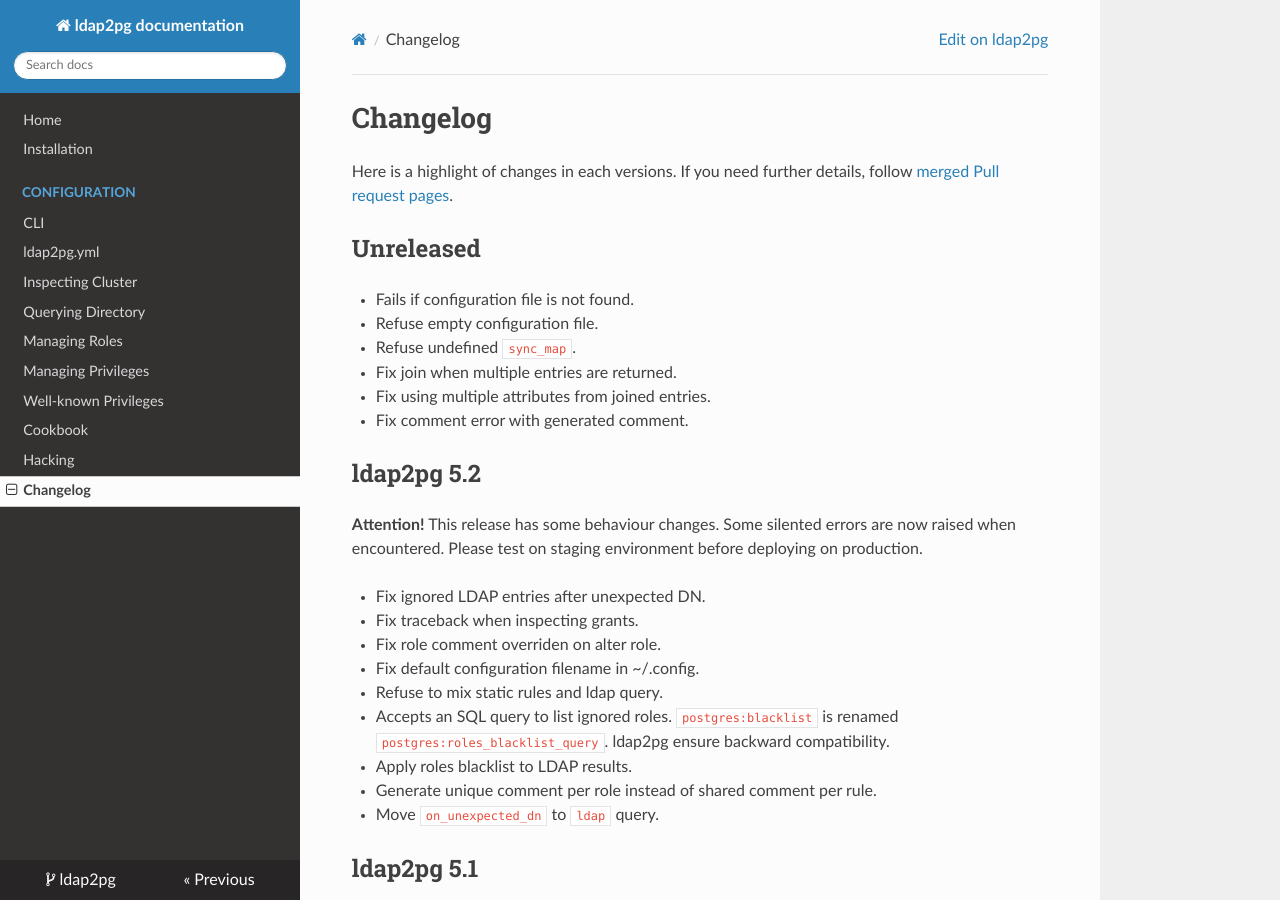
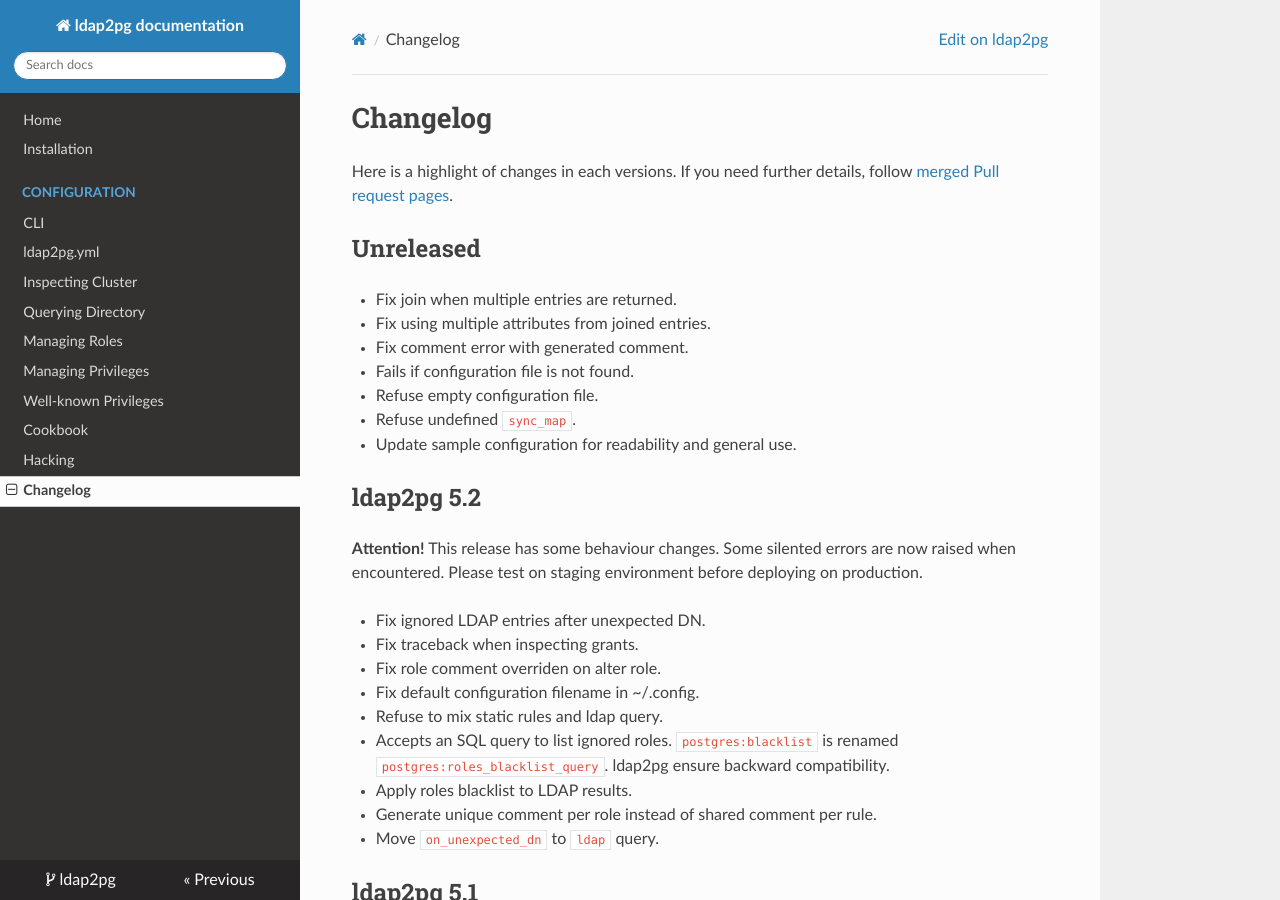
Before and after one commit to dalibo/ldap2pg, an MkDocs documentation site: the page built from docs/changelog.md, in a window 1280 px wide and 900 px high. Built offline with MkDocs 1.6.1, drawn with Linux system fonts in a browser that asks for light colours; nearby versions of some CDN libraries.

Commit message:
Prepare changelog for 5.3

```diff
--- a/docs/changelog.md
+++ b/docs/changelog.md
@@ -9,12 +9,13 @@
 
 # Unreleased
 
+- Fix join when multiple entries are returned.
+- Fix using multiple attributes from joined entries.
+- Fix comment error with generated comment.
 - Fails if configuration file is not found.
 - Refuse empty configuration file.
 - Refuse undefined `sync_map`.
-- Fix join when multiple entries are returned.
-- Fix using multiple attributes from joined entries.
-- Fix comment error with generated comment.
+- Update sample configuration for readability and general use.
 
 
 # ldap2pg 5.2
```
